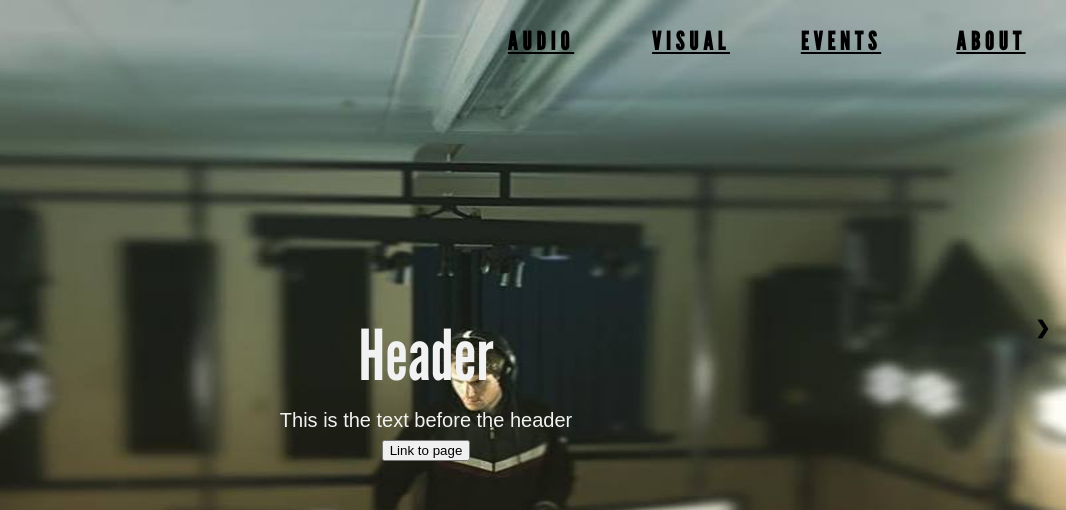
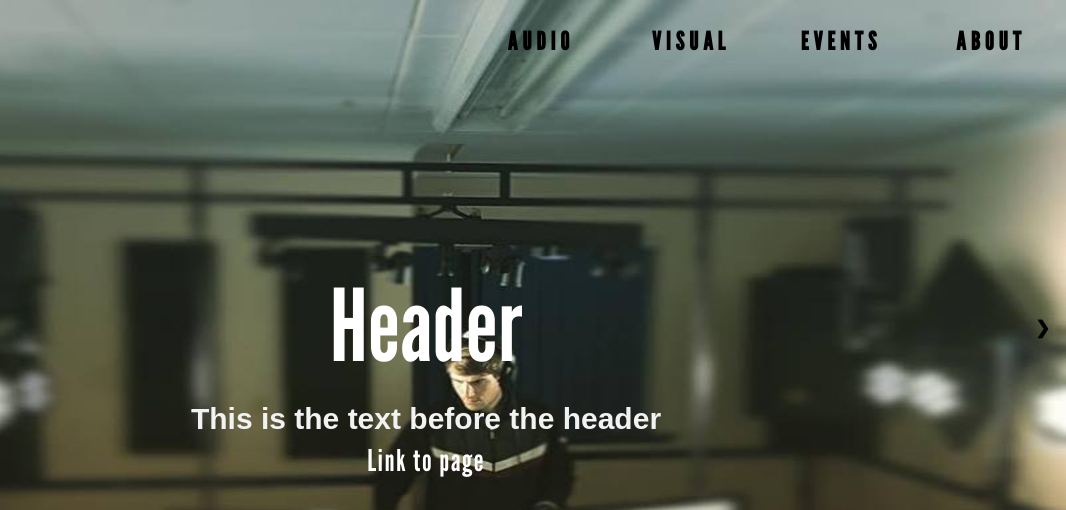
Before and after one commit to TagueFerguson/rhythm-rooms, a plain HTML site: page index.html in a window 1280 px wide. Shown: the top 510 px of the page, 214-1280 px from the left. Drawn offline with nearby package versions, Linux system fonts and the light colour scheme.

Commit message:
Style button on slideshow

```diff
--- a/css/stylesheet.css
+++ b/css/stylesheet.css
@@ -26,6 +26,9 @@ time, mark, audio, video {
 	font-size: 100%;
 	font: inherit;
 	vertical-align: baseline;
+}
+a {
+	text-decoration: none;
 }
 /* HTML5 display-role reset for older browsers */
 article, aside, details, figcaption, figure,
@@ -231,14 +234,35 @@ div div img {
 	font-size: 20px;
 	padding: 8px 12px;
 	position: absolute;
-	top: 300px;
+	top: 250px;
 	left: 0;
 	right: 0;
 	text-align: center;
 }
 .text h2 {
-	font-size: 70px;
+	font-size: 100px;
+	color: #fff;
 	font-family: "League Gothic", Arial, Helvetica, sans-serif;
+}
+.text p {
+	font-size: 30px;
+	font-weight: bold;
+}
+/*************************************
+BUTTONS
+*************************************/
+.button {
+	color: #fff;
+	border-radius: 10%;
+	font-family: "League Gothic", Arial, Helvetica, sans-serif;
+	font-size: 30px;
+	text-align: center;
+	letter-spacing: 1.5px;
+}
+.button:focus,
+.button:hover,
+.button.active {
+	text-decoration: underline;
 }
 /**************************************
 MAIN
--- a/index.html
+++ b/index.html
@@ -54,7 +54,7 @@
         <div class="text">
           <h2>Header</h2>
           <p>This is the text before the header</p>
-          <button>Link to page</button>
+          <a href='#' class='button'>Link to page</a>
         </div>
       </div>
       <div class="slides">
@@ -62,7 +62,7 @@
         <div class="text">
           <h2>Header</h2>
           <p>This is the text before the header</p>
-          <button>Link to page</button>
+          <a href='#' class='button'>Link to page</a>
 
         </div>
       </div>
@@ -71,8 +71,7 @@
         <div class="text">
           <h2>Header</h2>
           <p>This is the text before the header</p>
-          <button>Link to page</button>
-
+          <a href='#' class='button'>Link to page</a>
         </div>
       </div>
       <a class="previous" onclick="plusSlides(-1)">&#10094;</a>
```
